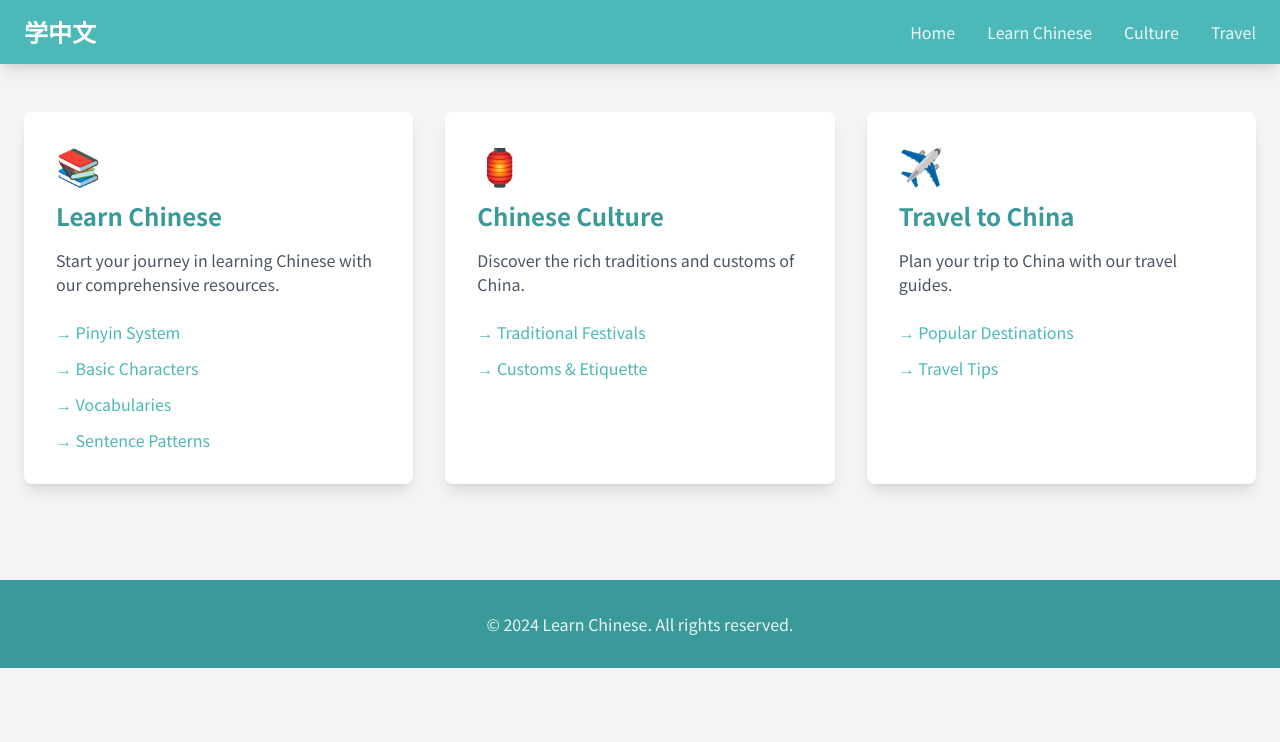
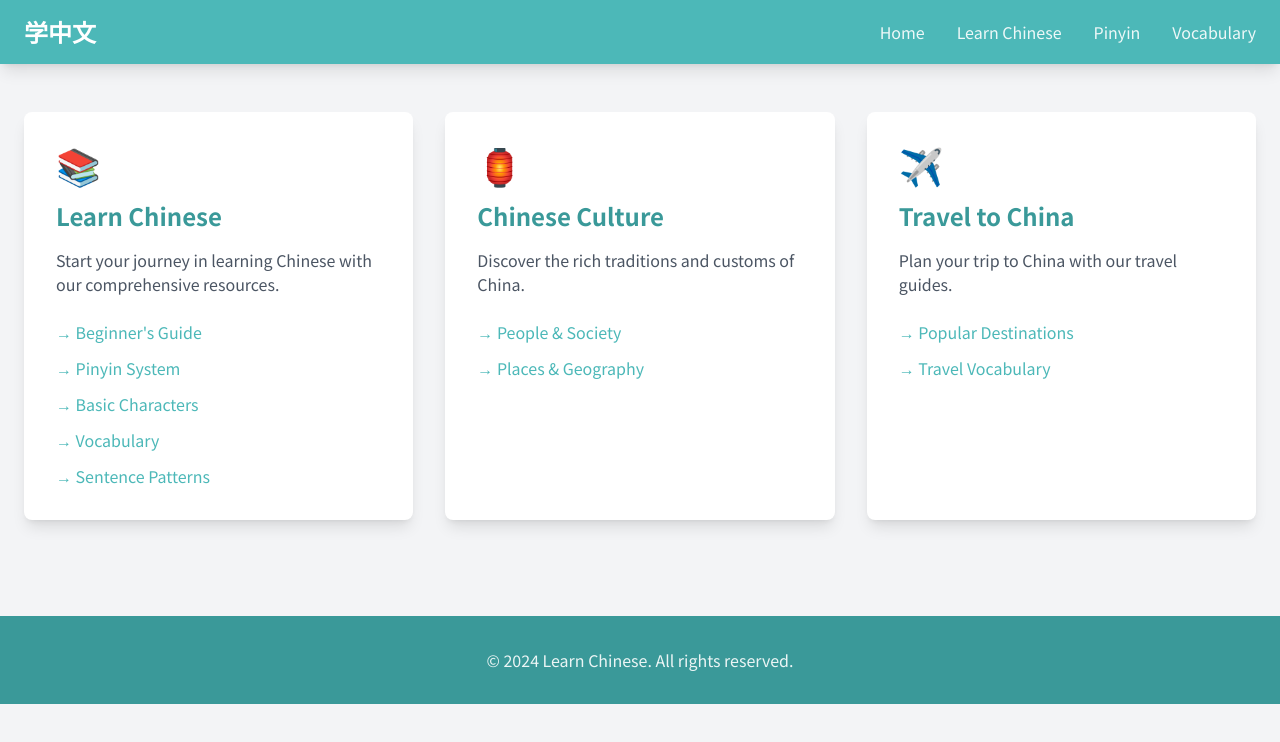
Before and after one commit to Dana-111924/Dana-111924.github.io, a website: page index.html in a window 1280 px wide. Drawn offline with nearby package versions, Linux system fonts and the light colour scheme.

Commit message:
Fix navigation links to point to existing pages

```diff
--- a/index.html
+++ b/index.html
@@ -57,8 +57,8 @@
                 <div class="hidden md:flex space-x-8">
                     <a href="/" class="nav-link text-white opacity-90 hover:opacity-100">Home</a>
                     <a href="/pages/learn-chinese.html" class="nav-link text-white opacity-90 hover:opacity-100">Learn Chinese</a>
-                    <a href="/pages/culture.html" class="nav-link text-white opacity-90 hover:opacity-100">Culture</a>
-                    <a href="/pages/travel.html" class="nav-link text-white opacity-90 hover:opacity-100">Travel</a>
+                    <a href="/pages/pinyin-chart.html" class="nav-link text-white opacity-90 hover:opacity-100">Pinyin</a>
+                    <a href="/pages/vocabularies.html" class="nav-link text-white opacity-90 hover:opacity-100">Vocabulary</a>
                 </div>
             </div>
         </div>
@@ -73,9 +73,10 @@
                 <h2 class="text-2xl font-bold text-primary-dark mb-4">Learn Chinese</h2>
                 <p class="text-secondary-dark mb-6">Start your journey in learning Chinese with our comprehensive resources.</p>
                 <div class="space-y-3">
-                    <a href="/pages/pinyin-chart.html" class="block text-primary hover:text-primary-dark transition-colors duration-200">→ Pinyin System</a>
+                    <a href="/pages/beginners-guide.html" class="block text-primary hover:text-primary-dark transition-colors duration-200">→ Beginner's Guide</a>
+                    <a href="/pages/pinyin-system.html" class="block text-primary hover:text-primary-dark transition-colors duration-200">→ Pinyin System</a>
                     <a href="/pages/basic-characters.html" class="block text-primary hover:text-primary-dark transition-colors duration-200">→ Basic Characters</a>
-                    <a href="/pages/vocabularies.html" class="block text-primary hover:text-primary-dark transition-colors duration-200">→ Vocabularies</a>
+                    <a href="/pages/vocabularies.html" class="block text-primary hover:text-primary-dark transition-colors duration-200">→ Vocabulary</a>
                     <a href="/pages/sentence-patterns.html" class="block text-primary hover:text-primary-dark transition-colors duration-200">→ Sentence Patterns</a>
                 </div>
             </div>
@@ -86,8 +87,8 @@
                 <h2 class="text-2xl font-bold text-primary-dark mb-4">Chinese Culture</h2>
                 <p class="text-secondary-dark mb-6">Discover the rich traditions and customs of China.</p>
                 <div class="space-y-3">
-                    <a href="/pages/traditional-festivals.html" class="block text-primary hover:text-primary-dark transition-colors duration-200">→ Traditional Festivals</a>
-                    <a href="/pages/customs-etiquette.html" class="block text-primary hover:text-primary-dark transition-colors duration-200">→ Customs & Etiquette</a>
+                    <a href="/pages/people.html" class="block text-primary hover:text-primary-dark transition-colors duration-200">→ People & Society</a>
+                    <a href="/pages/places.html" class="block text-primary hover:text-primary-dark transition-colors duration-200">→ Places & Geography</a>
                 </div>
             </div>
 
@@ -97,8 +98,8 @@
                 <h2 class="text-2xl font-bold text-primary-dark mb-4">Travel to China</h2>
                 <p class="text-secondary-dark mb-6">Plan your trip to China with our travel guides.</p>
                 <div class="space-y-3">
-                    <a href="/pages/popular-destinations.html" class="block text-primary hover:text-primary-dark transition-colors duration-200">→ Popular Destinations</a>
-                    <a href="/pages/travel-tips.html" class="block text-primary hover:text-primary-dark transition-colors duration-200">→ Travel Tips</a>
+                    <a href="/pages/places.html" class="block text-primary hover:text-primary-dark transition-colors duration-200">→ Popular Destinations</a>
+                    <a href="/pages/vocabulary.html#travel" class="block text-primary hover:text-primary-dark transition-colors duration-200">→ Travel Vocabulary</a>
                 </div>
             </div>
         </div>
```
Also changed, not shown: pages/basic-characters.html (+5 -5 lines), pages/pinyin-chart.html (+2 -2 lines).
